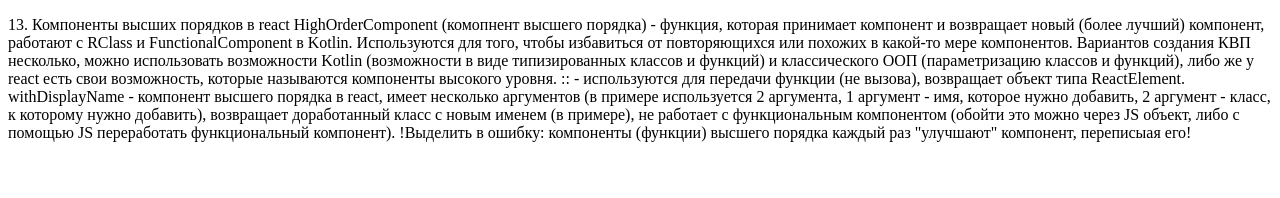
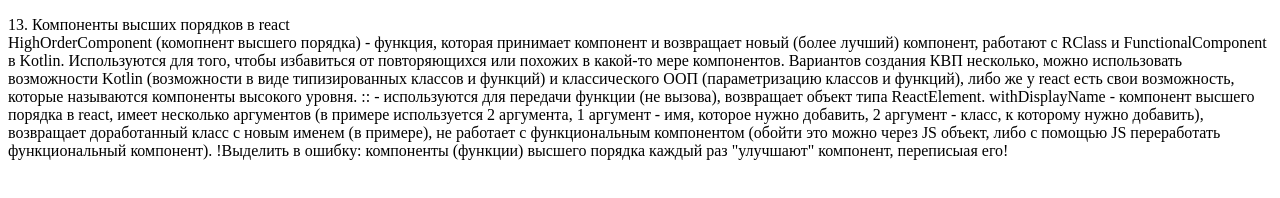
Before and after one commit to Danilkaww/Danilkaww.github.io, a plain HTML site: page q13.html in a window 1280 px wide. Drawn offline with Linux system fonts and the light colour scheme.

Commit message:
Update q13.html

```diff
--- a/q13.html
+++ b/q13.html
@@ -6,7 +6,7 @@
     <title>Document</title>
 </head>
 <body>
-    <p>13. Компоненты высших порядков в react
+    <p>13. Компоненты высших порядков в react<br>
         HighOrderComponent (комопнент высшего порядка) - функция, которая принимает компонент и возвращает новый (более лучший) компонент, работают с RClass и FunctionalComponent в Kotlin.
         Используются для того, чтобы избавиться от повторяющихся или похожих в какой-то мере компонентов.
         Вариантов создания КВП несколько, можно использовать возможности Kotlin (возможности в виде типизированных классов и функций) и классического ООП (параметризацию классов и функций), либо же у react есть свои возможность, которые называются компоненты высокого уровня.
```
